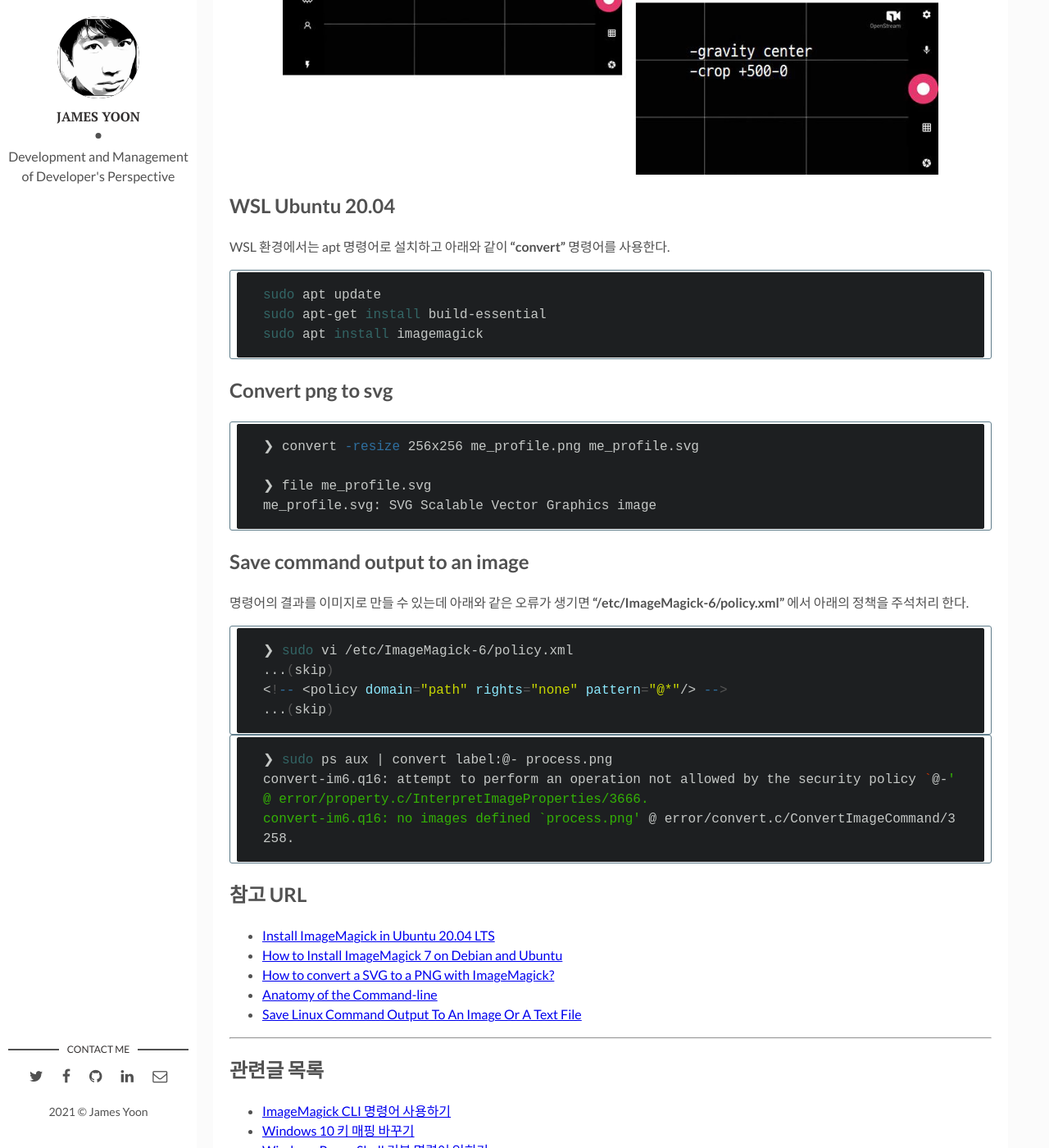
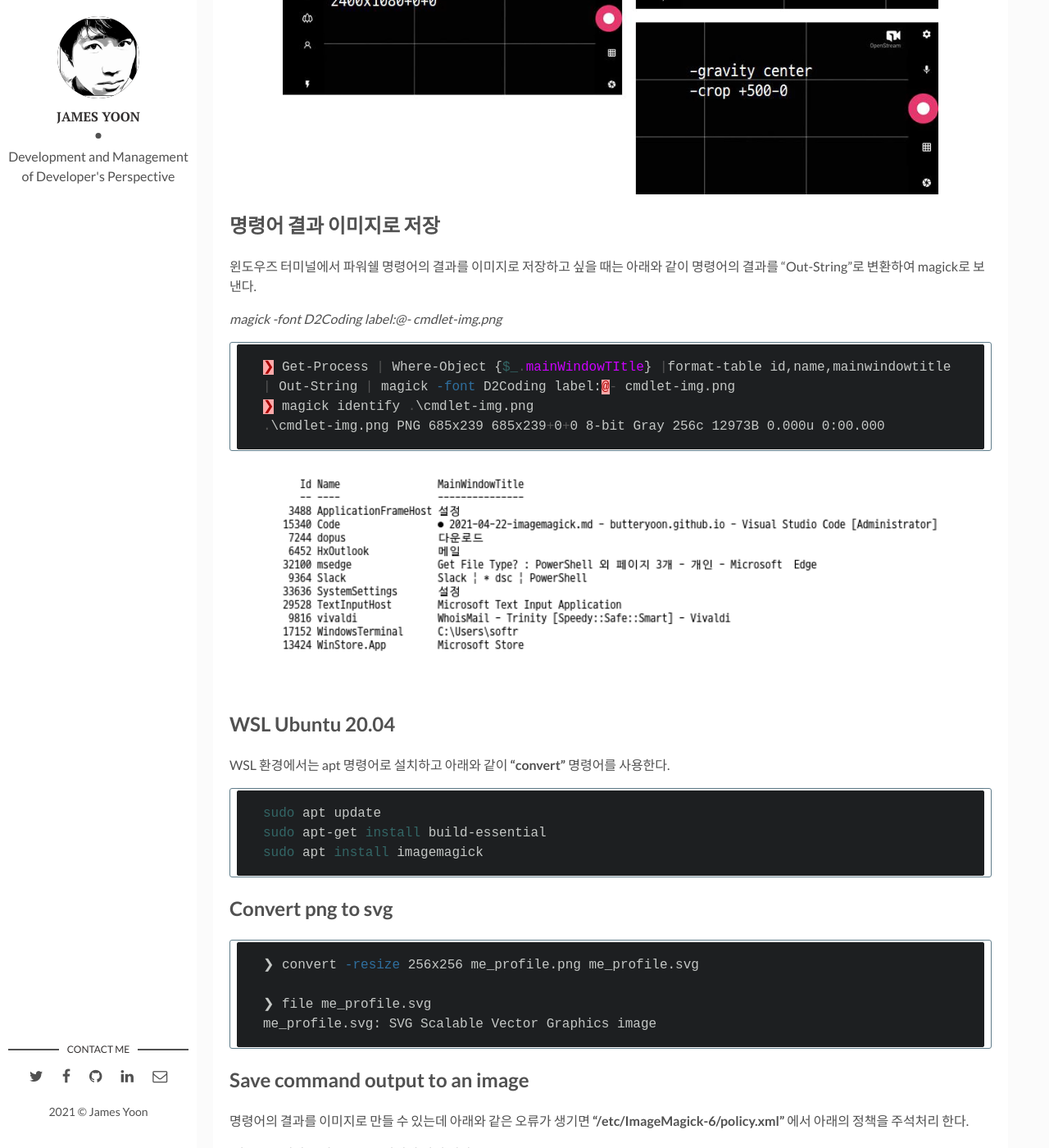
Before and after one commit to butteryoon/butteryoon.github.io, a Jekyll site: the page built from _posts/2021-04-22-imagemagick.md, in a window 1280 px wide and 1400 px high, scrolled down 3274 px. Shown: the whole window at 82% size. Built offline with Jekyll 4.4.1, drawn with Linux system fonts in a browser that asks for light colours; comment, search, counter and statistics services are not loaded; some of the changed text lies outside the part shown.

Commit message:
imagemagick test to image

````diff
--- a/_posts/2021-04-22-imagemagick.md
+++ b/_posts/2021-04-22-imagemagick.md
@@ -52,7 +52,7 @@ Delegates (built-in): bzlib cairo flif freetype gslib heic jng jp2 jpeg jxl lcms
 
 ### 실행파일 alias 설정
 
-윈도우즈 환경변수에 "path"에 추가해도 되지만 PowerShell에 Alias를 설정하기로 한다. (터미널 환경에서 사용할 거라..)
+터미널 환경에서 "magick"만 사용할거라 환경변수에 "path"에 추가하는 대신 "PowerShell"에서 Alias를 설정하기로 한다.
 
 > $PROFILE을 편집기로 열고 Set-Alias로 magick.exe의 경로를 지정한다.
 
@@ -68,7 +68,7 @@ Set-Alias magick -Value 'C:\Program Files\ImageMagick-7.0.11-Q16-HDRI\magick.exe
 
 ## 이미지를 svg로 변환
 
-jpg 또는 png 이미지를 지정된 크기의 svg 이미지로 변환하고 변환된 파일의 정보를 확인해 본다.
+jpg 또는 png 이미지를 지정된 크기의 svg 이미지로 변환하고 변환된 파일의 정보를 확인해 본다. magick는 확장자를 보고 이미지의 포맷을 결정한다.
 
 ```powershell
 > magick .\me.jpg -resize 100x100 .\me.svg
@@ -118,6 +118,20 @@ me.jpg JPEG 155x108 155x108+0+0 8-bit sRGB 6843B 0.000u 0:00.000
 
 ![magick-crop]({{site.baseurl}}/assets/img/m_imagemagick_crop.webp){:width="800px"}
 
+## 명령어 결과 이미지로 저장
+
+윈도우즈 터미널에서 파워쉘 명령어의 결과를 이미지로 저장하고 싶을 때는 아래와 같이 명령어의 결과를 "Out-String"로 변환하여 magick로 보낸다.
+
+*magick -font D2Coding label:@- cmdlet-img.png*
+
+```powershell
+❯ Get-Process | Where-Object {$_.mainWindowTItle} |format-table id,name,mainwindowtitle | Out-String | magick -font D2Coding label:@- cmdlet-img.png
+❯ magick identify .\cmdlet-img.png
+.\cmdlet-img.png PNG 685x239 685x239+0+0 8-bit Gray 256c 12973B 0.000u 0:00.000
+```
+
+![magick-textimg]({{site.baseurl}}/assets/img/cmdlet-img.png){:width="800px"}
+
 ## WSL Ubuntu 20.04
 
 WSL 환경에서는 apt 명령어로 설치하고 아래와 같이 **"convert"** 명령어를 사용한다.
@@ -141,6 +155,8 @@ me_profile.svg: SVG Scalable Vector Graphics image
 
 명령어의 결과를 이미지로 만들 수 있는데 아래와 같은 오류가 생기면 **"/etc/ImageMagick-6/policy.xml"** 에서 아래의 정책을 주석처리 한다.
 
+*윈도우즈에서는 기본으로 주석처리 되어 있다*
+
 ```bash
 ❯ sudo vi /etc/ImageMagick-6/policy.xml
 ...(skip)
@@ -155,6 +171,7 @@ convert-im6.q16: no images defined `process.png' @ error/convert.c/ConvertImageC
 ```
 
 ## 참고 URL
+
 - [Install ImageMagick in Ubuntu 20.04 LTS](https://techpiezo.com/linux/install-imagemagick-in-ubuntu-20-04-lts/){:target="_blank"}
 - [How to Install ImageMagick 7 on Debian and Ubuntu](https://www.tecmint.com/install-imagemagick-on-debian-ubuntu/){:target="_blank"}
 - [How to convert a SVG to a PNG with ImageMagick?](https://stackoverflow.com/questions/9853325/how-to-convert-a-svg-to-a-png-with-imagemagick){:target="_blank"}
````
Also changed, not shown: assets/img/cmdlet-img.png (added).
